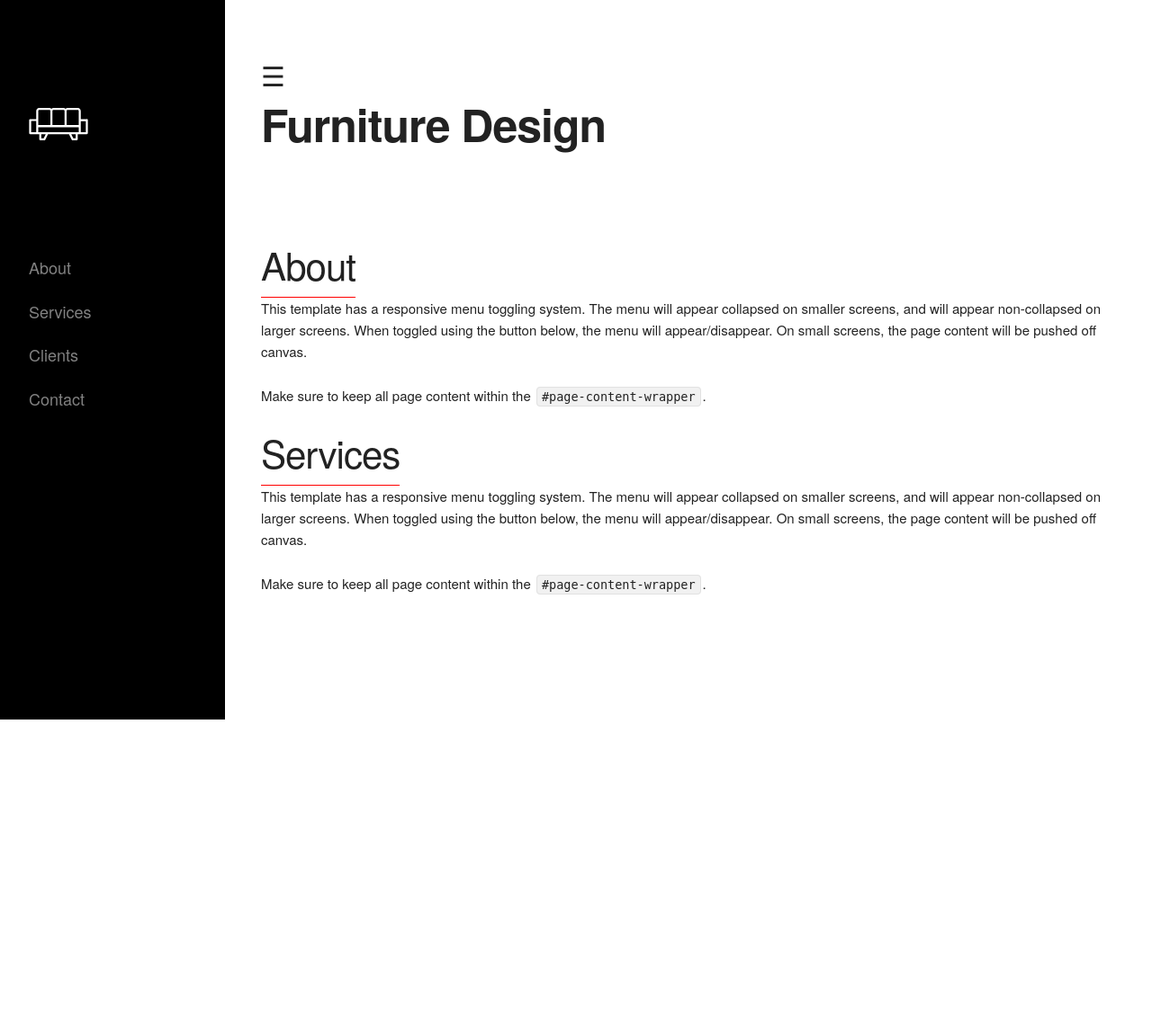
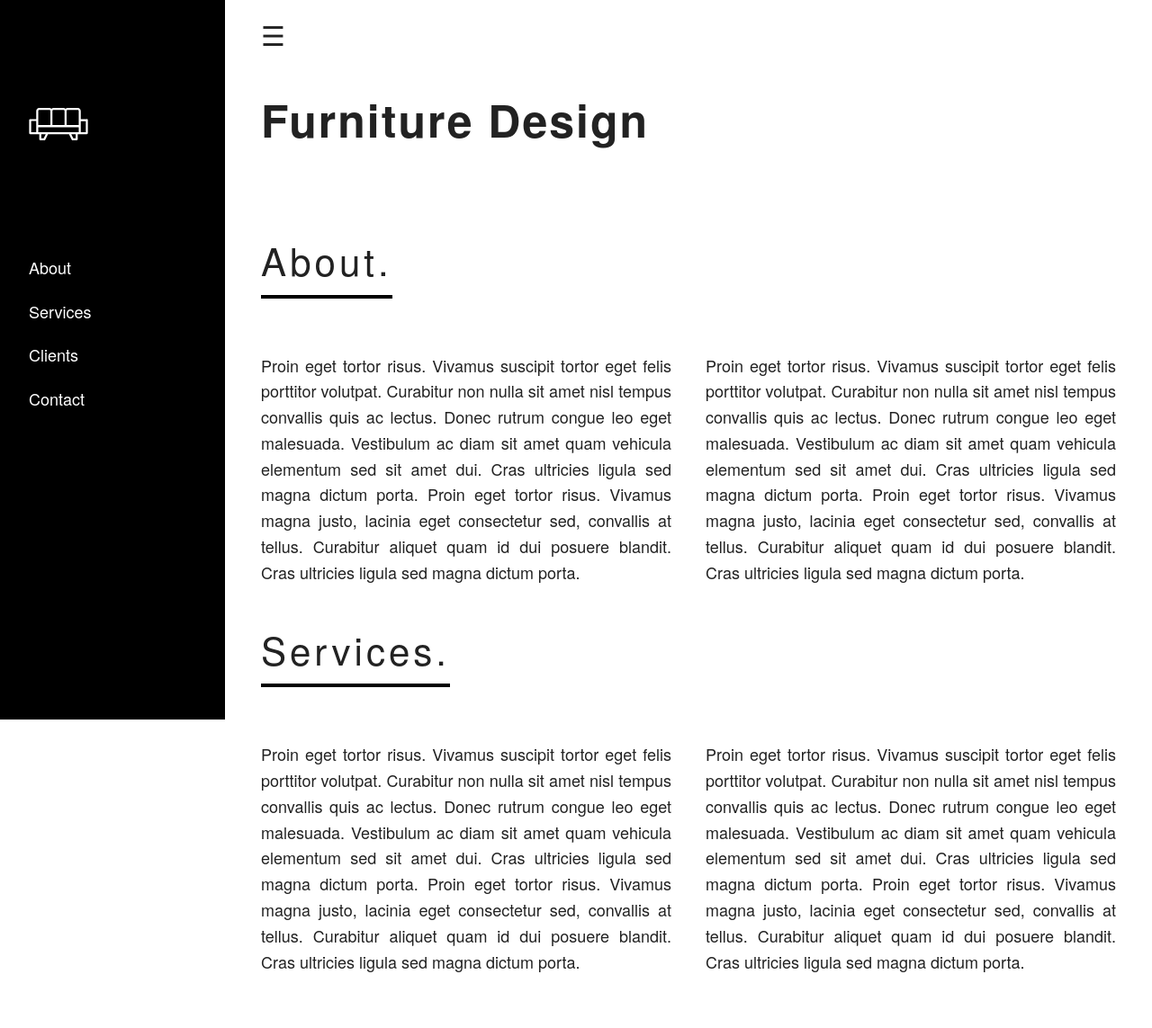
Before and after one commit to PatrickSunico/furniture-design-draft, a PHP site: page / in a window 1280 px wide. Shown: the whole page at 90% size. Before the commit the page ends 800 px from the top, so only its background shows below. Run offline with PHP 8.4, Linux system fonts and the light colour scheme; some libraries are stand-ins or nearby versions.

Commit message:
Layout done

```diff
--- a/public/css/main.min.css
+++ b/public/css/main.min.css
@@ -2,6 +2,8 @@
 html, body {
   padding: 0;
   margin: 0;
+  overflow-x: hidden;
+  width: 100%;
 }
 
 /* typography*/
@@ -14,13 +16,19 @@ html, body {
 .h1 {
   font-weight: 700;
   margin-bottom: 100px;
-  letter-spacing: 2;
+  margin-top: 40px;
+  letter-spacing: 2px;
+}
+
+.h2 {
+  letter-spacing: 4px;
+  margin-bottom: 40px;
 }
 
 /* underlined style class*/
 .h2.h2__underlined {
   display: inline-block;
-  padding-bottom: 10px;
+  padding-bottom: 16px;
   position: relative;
 }
 
@@ -31,7 +39,13 @@ html, body {
   height: 1px;
   bottom: 0;
   left: 0%;
-  border-bottom: 1px solid red;
+  border-bottom: 4px solid black;
+}
+
+.p {
+  font-size: 18px;
+  text-align: justify;
+  text-justify: inter-word;
 }
 
 /* Toggle Styles */
@@ -39,6 +53,7 @@ html, body {
   padding-left: 0;
   -webkit-transition: all 0.5s ease;
   transition: all 0.5s ease;
+  overflow-x: hidden;
 }
 
 #wrapper.toggled {
@@ -66,10 +81,12 @@ html, body {
 #page-content-wrapper {
   position: absolute;
   padding: 15px;
+  overflow-x: hidden;
 }
 
 #wrapper.toggled #page-content-wrapper {
   position: absolute;
+  overflow-x: hidden;
 }
 
 /* Sidebar Styles */
@@ -83,30 +100,30 @@ html, body {
   list-style: none;
 }
 
-/*new code*/
-.sidebar-nav a {
+.sidebar-nav li a {
   display: block;
   text-decoration: none;
   padding-left: 32px;
-  color: #818181;
   -webkit-transition: 0.3s;
   transition: 0.3s;
   margin: 20px auto;
   font-size: 18px;
+  color: #fff;
 }
 
-.sidebar-nav a:first-child {
+.sidebar-nav .sidebar-brand {
   margin: 120px auto;
 }
 
 .sidebar-nav a:hover {
-  color: #f1f1f1;
+  color: #818181;
 }
 
 /* Desktop View*/
 @media only screen and (min-width: 768px) {
   #wrapper {
     padding-left: 250px;
+    overflow-x: hidden;
   }
   #wrapper.toggled {
     padding-left: 0;
@@ -118,8 +135,9 @@ html, body {
     width: 0;
   }
   #page-content-wrapper {
-    padding: 60px 40px;
+    padding: 15px 40px;
     position: relative;
+    overflow-x: hidden;
   }
   #wrapper.toggled #page-content-wrapper {
     position: relative;
@@ -132,3 +150,7 @@ html, body {
   cursor: pointer;
   font-size: 30px;
 }
+
+.row-spacing {
+  margin: 20px auto;
+}
--- a/public/includes/header.php
+++ b/public/includes/header.php
@@ -5,8 +5,8 @@
 <head>
     <meta charset="utf-8">
     <meta http-equiv="X-UA-Compatible" content="IE=edge">
-    <!-- <meta name="viewport" content="width=device-width, shrink-to-fit=no, initial-scale=1"> -->
-    <meta name="viewport" content="width=device-width, initial-scale=1, maximum-scale=1.0, user-scalable=no">
+    <meta name="viewport" content="width=device-width, initial-scale = 1.0, maximum-scale=1.0, user-scalable=no" />
+    <meta name="apple-mobile-web-app-capable" content="yes" />
     <meta name="description" content="">
     <meta name="author" content="">
     <title>Furniture Design</title>
@@ -19,16 +19,19 @@
 <body>
     <div id="wrapper"> <!-- main wrapper-->
         <!-- Sidebar -->
-        <div id="sidebar-wrapper">
-            <div class="sidebar-nav">
-                <a class="sidebar-brand" href="#">
+        <nav id="sidebar-wrapper">
+            <ul class="sidebar-nav">
+                <li class="sidebar-brand">
+                  <a href="#">
                     <!-- <img src="" alt=""> -->
                     <?php include "includes/icons/couch.php" ?>
-                </a>
-                <a href="">About</a>
-                <a href="">Services</a>
-                <a href="">Clients</a>
-                <a href="">Contact</a>
-            </div>
-        </div>
+                  </a>
+                </li>
+
+                <li> <a href="">About</a> </li>
+                <li> <a href="">Services</a></li>
+                <li><a href="">Clients</a></li>
+                <li><a href="">Contact</a></li>
+            </ul>
+        </nav>
         <!-- /#sidebar-wrapper -->
--- a/public/index.php
+++ b/public/index.php
@@ -7,18 +7,37 @@
       &#9776;
     </span>
       <!-- Underlined text header -->
-      <h1 class="h1">Furniture Design</h1>
+      <h1 id="about"class="h1">Furniture Design</h1>
 
-      <h2 class="h2 h2__underlined">About</h2>
-      <p>This template has a responsive menu toggling system. The menu will appear collapsed on smaller screens, and will appear non-collapsed on larger screens. When toggled using the button below, the menu will appear/disappear. On small screens,
-          the page content will be pushed off canvas.</p>
-      <p>Make sure to keep all page content within the <code>#page-content-wrapper</code>.</p>
+      <h2 class="h2 h2__underlined">About.</h2>
+        <div class="row row-spacing">
+          <div class="six columns">
+            <p class="p">
+              Proin eget tortor risus. Vivamus suscipit tortor eget felis porttitor volutpat. Curabitur non nulla sit amet nisl tempus convallis quis ac lectus. Donec rutrum congue leo eget malesuada. Vestibulum ac diam sit amet quam vehicula elementum sed sit amet dui. Cras ultricies ligula sed magna dictum porta. Proin eget tortor risus. Vivamus magna justo, lacinia eget consectetur sed, convallis at tellus. Curabitur aliquet quam id dui posuere blandit. Cras ultricies ligula sed magna dictum porta.
+             </p>
+          </div>
 
-      <h2 class="h2 h2__underlined">Services</h2>
-      <p>This template has a responsive menu toggling system. The menu will appear collapsed on smaller screens, and will appear non-collapsed on larger screens. When toggled using the button below, the menu will appear/disappear. On small screens,
-          the page content will be pushed off canvas.</p>
-      <p>Make sure to keep all page content within the <code>#page-content-wrapper</code>.</p>
+          <div class="six columns">
+            <p class="p">
+              Proin eget tortor risus. Vivamus suscipit tortor eget felis porttitor volutpat. Curabitur non nulla sit amet nisl tempus convallis quis ac lectus. Donec rutrum congue leo eget malesuada. Vestibulum ac diam sit amet quam vehicula elementum sed sit amet dui. Cras ultricies ligula sed magna dictum porta. Proin eget tortor risus. Vivamus magna justo, lacinia eget consectetur sed, convallis at tellus. Curabitur aliquet quam id dui posuere blandit. Cras ultricies ligula sed magna dictum porta.
+            </p>
+          </div>
+        </div>
 
+      <h2 id="services" class="h2 h2__underlined">Services.</h2>
+        <div class="row row-spacing">
+          <div class="six columns">
+            <p class="p">
+              Proin eget tortor risus. Vivamus suscipit tortor eget felis porttitor volutpat. Curabitur non nulla sit amet nisl tempus convallis quis ac lectus. Donec rutrum congue leo eget malesuada. Vestibulum ac diam sit amet quam vehicula elementum sed sit amet dui. Cras ultricies ligula sed magna dictum porta. Proin eget tortor risus. Vivamus magna justo, lacinia eget consectetur sed, convallis at tellus. Curabitur aliquet quam id dui posuere blandit. Cras ultricies ligula sed magna dictum porta.
+             </p>
+          </div>
+
+          <div class="six columns">
+            <p class="p">
+              Proin eget tortor risus. Vivamus suscipit tortor eget felis porttitor volutpat. Curabitur non nulla sit amet nisl tempus convallis quis ac lectus. Donec rutrum congue leo eget malesuada. Vestibulum ac diam sit amet quam vehicula elementum sed sit amet dui. Cras ultricies ligula sed magna dictum porta. Proin eget tortor risus. Vivamus magna justo, lacinia eget consectetur sed, convallis at tellus. Curabitur aliquet quam id dui posuere blandit. Cras ultricies ligula sed magna dictum porta.
+            </p>
+          </div>
+        </div>
 
   </div>
   <!-- /#page-content-wrapper -->
--- a/public/scss/main.scss
+++ b/public/scss/main.scss
@@ -12,3 +12,4 @@
 @import 'partials/global';
 // Partials
 @import 'partials/layout';
+@import 'partials/sections';
--- a/public/scss/partials/_global.scss
+++ b/public/scss/partials/_global.scss
@@ -1,6 +1,8 @@
 html,body {
   padding: 0;
   margin: 0;
+  overflow-x: hidden;
+  width: 100%;
  }
  /* typography*/
 
@@ -13,17 +15,19 @@ html,body {
 .h1 {
   font-weight: 700;
   margin-bottom: 100px;
-  letter-spacing: 2;
+  margin-top: 40px;
+  letter-spacing: 2px;
 }
 
 .h2 {
-
+  letter-spacing: 4px;
+  margin-bottom: 40px;
 }
 
 /* underlined style class*/
 .h2.h2__underlined {
   display: inline-block;
-  padding-bottom: 10px;
+  padding-bottom: 16px;
   position: relative;
 }
 .h2.h2__underlined:before{
@@ -33,5 +37,11 @@ html,body {
     height: 1px;
     bottom: 0;
     left: 0%;
-    border-bottom: 1px solid red;
+    border-bottom: 4px solid black;
 }
+
+.p {
+  font-size: 18px;
+  text-align: justify;
+  text-justify: inter-word;
+}
--- a/public/scss/partials/_layout.scss
+++ b/public/scss/partials/_layout.scss
@@ -1,10 +1,12 @@
 /* Toggle Styles */
+// Main Wrapper
 #wrapper {
   padding-left: 0;
   -webkit-transition: all 0.5s ease;
   -moz-transition: all 0.5s ease;
   -o-transition: all 0.5s ease;
   transition: all 0.5s ease;
+  overflow-x: hidden;
 }
 
 #wrapper.toggled {
@@ -31,13 +33,16 @@
   width: 250px;
 }
 
+// page content wrapper
 #page-content-wrapper {
   position: absolute;
   padding: 15px;
+  overflow-x: hidden;
 }
 
 #wrapper.toggled #page-content-wrapper {
   position: absolute;
+  overflow-x: hidden;
 }
 
 /* Sidebar Styles */
@@ -49,30 +54,32 @@
   margin: 0;
   padding: 0;
   list-style: none;
-}
-/*new code*/
-.sidebar-nav a {
+  li a {
     display: block;
     text-decoration: none;
     padding-left: 32px;
-  color: #818181;
     transition: 0.3s;
     margin: 20px auto;
     font-size: 18px;
+    color: #fff;
+  }
 }
 
-.sidebar-nav a:first-child {
+.sidebar-nav .sidebar-brand {
   margin: 120px auto;
 }
 
 .sidebar-nav a:hover {
-  color: #f1f1f1;
+  // color: #f1f1f1;
+  color: #818181;
+
 }
 
 /* Desktop View*/
 @media only screen and (min-width: 768px){
     #wrapper {
         padding-left: 250px;
+        overflow-x: hidden;
     }
 
     #wrapper.toggled {
@@ -88,8 +95,9 @@
     }
 
     #page-content-wrapper {
-        padding: 60px 40px;
+        padding: 15px 40px;
         position: relative;
+        overflow-x: hidden
     }
 
     #wrapper.toggled #page-content-wrapper {
--- /dev/null
+++ b/public/scss/partials/_sections.scss
@@ -0,0 +1,3 @@
+.row-spacing {
+  margin: 20px auto;
+}
```
Lines whose indentation alone changed are shown as unchanged.
